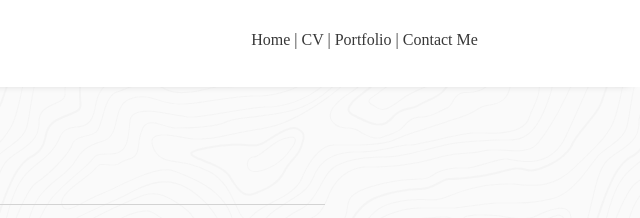
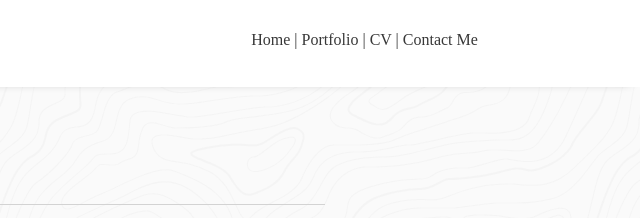
Before and after one commit to cabincabin/Dembski_Website, a plain HTML site: page contact.html in a window 1280 px wide. Shown: the top 218 px of the page, 640-1280 px from the left. Drawn offline with Linux system fonts and the light colour scheme.

Commit message:
Update contact.html

```diff
--- a/contact.html
+++ b/contact.html
@@ -16,7 +16,7 @@
     <div></div>
     <div></div>
     <div>
-        <p class="centerVert"><a class="pages" href="index.html">Home</a> |  <a class="pages" href="cv.html">CV</a> | <a class="pages" href="projects.html">Portfolio</a> | <a class="pages" href="contact.html">Contact Me</a></p>
+        <p class="centerVert"><a class="pages" href="index.html">Home</a> | <a class="pages" href="projects.html">Portfolio</a> | <a class="pages" href="cv.html">CV</a> | <a class="pages" href="contact.html">Contact Me</a></p>
     </div>
     <div></div>
 </div>
```
